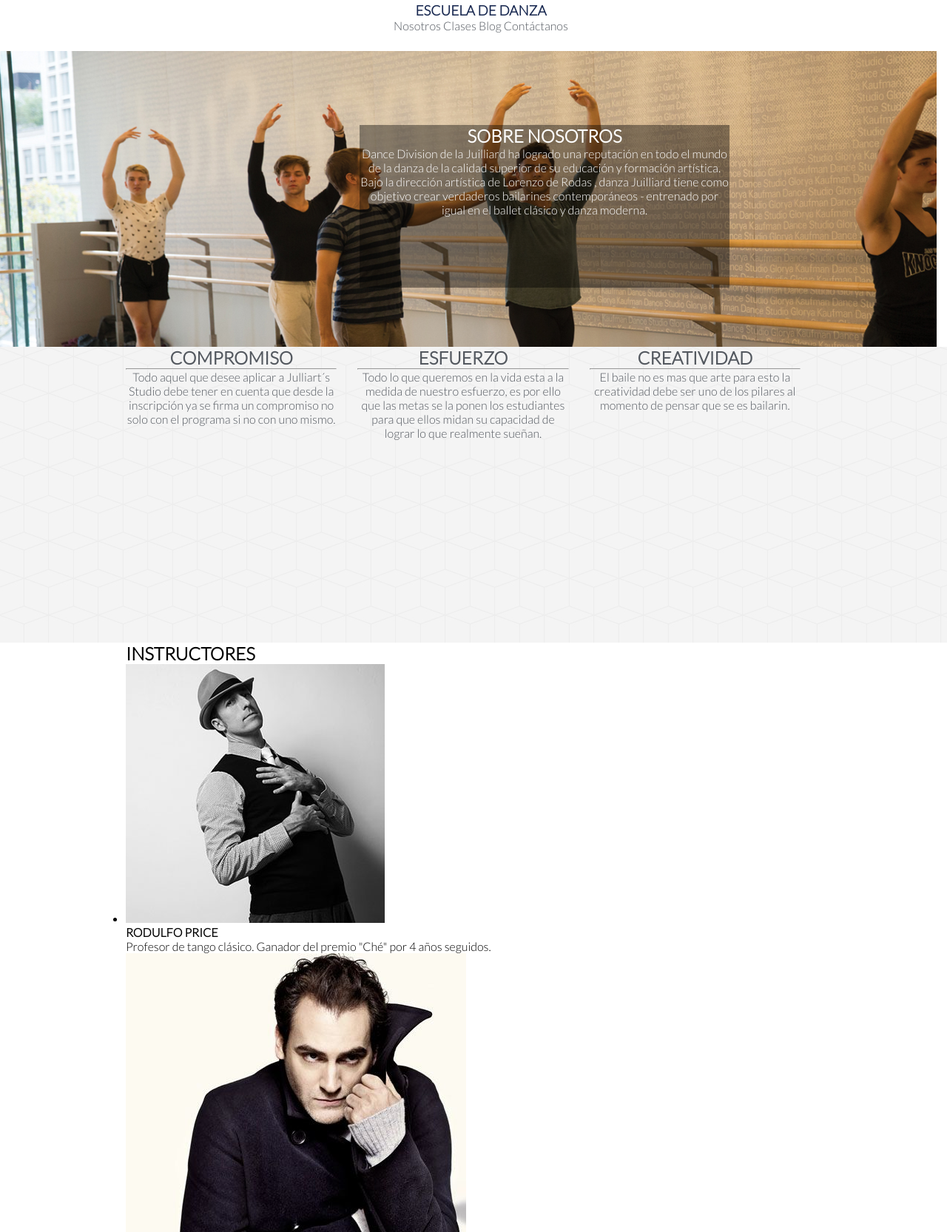
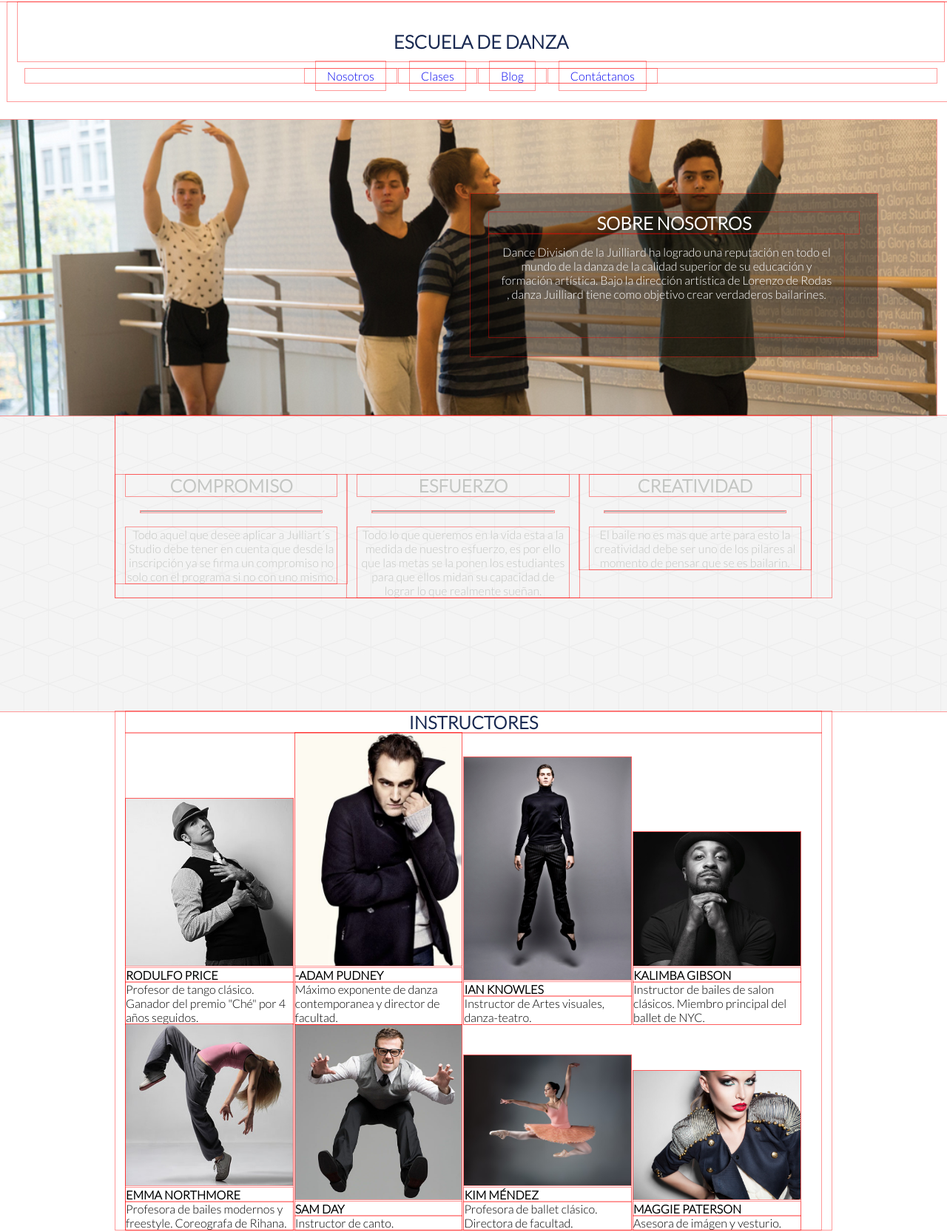
Before and after one commit to MerySantos/Escuela-de-Danza, a plain HTML site: page nosotros.html in a window 1280 px wide. Shown: the part 7-1673 px from the top of the page at 74% size. Drawn offline with Linux system fonts and the light colour scheme.

Commit message:
NOSOTROS VESTIDO LINDO CASA MABE

```diff
--- a/css/main.css
+++ b/css/main.css
@@ -50,35 +50,6 @@
 	display: block;
 	border: 1px solid gray;
 }
-
-/*nosotros]*/
-
-.row.img-nosotros{
-	position: relative;
-	background-image: url("../img/dance_7.jpg") ;
-	background-size: 1500px 550px;
-	height: 400px;
-}
-.fondo-transparente{
-	background-color: rgba(0, 0, 0, .4);
-	width:500px;
-	height: 220px;
-	position: absolute;
-	top: 100px;
-	left: 500px;
-}
-.bg-textura2{
-	background-image: url("../img/cubes.png") ;
-	height: 400px;
-}
-.frases{
-	font-size: 50px;
-	margin: 50px auto;
-}
-.texto-grande{ font-size: 70px; }
-.absoluto p{ margin: 15px 15px 20px auto;font-size: 15px; }
-.absoluto a{ padding: 8px 30px; background: #020E1E; }
-
 /*Oferta de clases*/
 .clases p{font-size: 25px; margin: 70px 23% auto;}
 .clases button{ padding: 20px 9%; font-size: 18px;background: #1A2952;border-radius: 10px;}
--- a/css/nosotros.css
+++ b/css/nosotros.css
@@ -1 +1,60 @@
 /* Inserta tu codigo aqui */
+*{outline: 1px solid rgba(255,0,0,0.4);}
+/*inicio foto central*/
+.img-nosotros{
+	position: relative;
+	background-image: url("../img/dance_7.jpg") ;
+	background-size: 150%;
+	background-position: -2% 39%;
+	height: 400px;
+}
+.fondo-transparente{
+	background-color: rgba(0, 0, 0, .4);
+	width:550px;
+	height: 220px;
+	position: absolute;
+	top: 100px;
+	left: 650px;
+	padding: 25px;
+
+}
+.fondo-transparente p{
+	width: 480px;
+	height: 140px;
+	position: relative;
+	padding: 15px;
+}
+/*fin foto central*/
+/*pilares inicios*/
+.bg-textura2{
+	background-image: url("../img/cubes.png") ;
+	height: 400px;
+}
+.pilares{
+	margin-top: 80px;
+}
+.pilares hr{
+	margin: 20px;
+}
+/*pilares fin*/
+/*instructores*/
+.instruclista{
+	list-style-type: none;
+	display: inline-block;
+	width: 24%;
+	}
+.instruclista img{
+	position: 50% 50%;
+	width:100%;
+	text-align: center;
+	}
+.instruclista p,h4{
+	width:100%;
+	}
+.frases{
+	font-size: 50px;
+	margin: 50px auto;
+}
+.texto-grande{ font-size: 70px; }
+.absoluto p{ margin: 15px 15px 20px auto;font-size: 15px; }
+.absoluto a{ padding: 8px 30px; background: #020E1E; }
--- a/nosotros.html
+++ b/nosotros.html
@@ -15,10 +15,12 @@
 
 	<header class="row menu container text-center"> <!-- YA MEnu -->
 	<!-- Escuela de danza(H3) +ul (class=text-gray) ... No olvidar que existe una clase de  no-decoration -->
-		<h3 class=" col-12 text-blue a-none-decoration">ESCUELA DE DANZA</h3>
-		<ul class=" col-12 text-gray li a-none-decoration">
-			<li>Nosotros</li> <li>Clases</li>
-			<li>Blog</li>  <li>Contáctanos</li>
+		<h3 class="text-blue titulo">ESCUELA DE DANZA</h3>
+		<ul class="text-gray a-none-decoration menu">
+			<li><a href="nosotros.html">Nosotros</a></li>
+			<li><a href="clases.html">Clases</a></li>
+			<li><a href="blog.html">Blog</a></li>
+			<li><a href="contactos.html">Contáctanos</a></li>
 		</ul>
 	</header>
 
@@ -27,28 +29,28 @@
 		<div class="text-white text-center fondo-transparente">
 		<!-- DArle fondo de color +Poner transparencia, absolute -->
 			<h2>SOBRE NOSOTROS</h2>
-			<p>Dance Division de la Juilliard ha logrado una reputación en todo el mundo de la danza de la calidad superior de su educación y formación artística. Bajo la dirección artística de Lorenzo de Rodas , danza Juilliard tiene como objetivo crear verdaderos bailarines contemporáneos - entrenado por igual en el ballet clásico y danza moderna.</p>
+			<p>Dance Division de la Juilliard ha logrado una reputación en todo el mundo de la danza de la calidad superior de su educación y formación artística. Bajo la dirección artística de Lorenzo de Rodas , danza Juilliard tiene como objetivo crear verdaderos bailarines.</p>
 		</div>
 	</section>
 
-	<section class="bg-textura2"> <!-- YA pilares -->
+	<section class="bg-textura2"> <!-- YAA pilares -->
 	 <!-- dar bg:imagen -->
 	 	<div class="container">
-		 	<div class="row pilares text-gray text-center">
-			 	<div class="col-4">
+		 	<div class="row text-gray text-center">
+			 	<div class="col-4 color-hueso pilares">
 			 	<!-- h2 +hr+p -->
 
 				 	<h2>COMPROMISO</h2>
 				 	<hr>
 				 	<p>Todo aquel que desee aplicar a Julliart´s Studio debe tener en cuenta que desde la inscripción ya se firma un compromiso no solo con el programa si no con uno mismo.</p>
 			 	</div>
-			 	<div class="col-4">
+			 	<div class="col-4 color-hueso pilares">
 			 		<!-- h2 +hr+p -->
 				 	<h2>ESFUERZO</h2>
 				 	<hr>
 				 	<p>Todo lo que queremos en la vida esta a la medida de nuestro esfuerzo, es por ello que las metas se la ponen los estudiantes para que ellos midan su capacidad de lograr lo que realmente sueñan.</p>
 			 	</div>
-			 	<div class="col-4">
+			 	<div class="col-4 color-hueso pilares">
 			 		<!-- h2 +hr+p -->
 					<h2>CREATIVIDAD</h2>
 			 		<hr>
@@ -60,47 +62,47 @@
 		</div>
  	</section>
 
- 	<section class="container"> <!-- -YA instructores -->
+ 	<section class="container"> <!-- -Yno instructores -->
 
- 		<h1>INSTRUCTORES</h1>
+ 		<h1 class="text-center text-blue">INSTRUCTORES</h1>
  		<!-- lista ( img + h4 + p) con inline-block -->
  		<ul>
- 			<li>
+ 			<li class="instruclista text-left">
  				<img src="img/profesor_4.jpg">
  				<h4>RODULFO PRICE</h4>
  				<p>Profesor de tango clásico. Ganador del premio "Ché" por 4 años seguidos.</p>
  			</li>
- 			<li>
+ 			<li class="instruclista text-left">
  				<img src="img/profesor_14.jpg">
  				<h4>-ADAM PUDNEY</h4>
  				<p>Máximo exponente de danza contemporanea y director de facultad.</p>
  			</li>
- 			<li>
+ 			<li class="instruclista text-left">
  				<img src="img/profesor_1.jpg">
  				<h4>IAN KNOWLES</h4>
  				<p>Instructor de Artes visuales, danza-teatro.</p>
  			</li>
- 			<li>
+ 			<li class="instruclista text-left">
  				<img src="img/profesor_10.jpg">
  				<h4>KALIMBA GIBSON</h4>
  				<p>Instructor de bailes de salon clásicos. Miembro principal del ballet de NYC.</p>
  			</li>
- 			<li>
+ 			<li class="instruclista text-left">
  				<img src="img/profesor_11.jpg">
  				<h4>EMMA NORTHMORE</h4>
  				<p>Profesora de bailes modernos y freestyle. Coreografa de Rihana.</p>
  			</li>
- 			<li>
+ 			<li class="instruclista text-left">
  				<img src="img/profesor_12.jpg">
  				<h4>SAM DAY</h4>
  				<p>Instructor de canto.</p>
  			</li>
- 			<li>
+ 			<li class="instruclista text-left">
  				<img src="img/profesor_9.jpg">
  				<h4>KIM MÉNDEZ</h4>
  				<p>Profesora de ballet clásico. Directora de facultad.</p>
  			</li>
- 			<li>
+ 			<li class="instruclista text-left">
  				<img src="img/profesor_15.jpg">
  				<h4>MAGGIE PATERSON</h4>
  				<p>Asesora de imágen y vesturio.</p>
@@ -108,34 +110,48 @@
  		</ul>
  	</section>
 
- 	<section class="text-center text-blue bg-textura2"> <!-- ya Frase -->
- 	<!-- bg img -->
- 		<p class=" frases"><em> <!-- subir font-size  y darle margin o padding-->"Mi plan es bailar hasta que todo se solucione"</em></p>
+ 	<section class="lema text-center text-blue bg-textura2"> <!-- YA Frase --><!-- bg img -->
+
+ 		<p>
+ 		<em> <!-- subir font-size  y darle margin o padding-->
+ 		"Mi plan es bailar hasta que todo se solucione"</em></p>
 	</section>
 
 
- 	<footer> <!-- contactanos + derechos reservados -->
+ <footer> <!--YAA contactanos + derechos reservados -->
 		<div class="bg-contactanos"> <!-- Contactanos -->
 			<!-- imagen de fondo( zapatillas de ballet)(alineado a la derechaq) + color de fondo: blanco-->
 			<div class="container">
 				<div class="row">
-					<div class="col-7 display-ib">
+					<div class="col-6 display-ib">
 					<!-- h1 (text-blue) + 3 imput (con imagenes y texto) + button ( Enviar con texto blanco) -->
 						<h1 class="text-blue ">Contáctanos</h1>
-						<input type="text"  placeholder="Nombre"> </input>
-						<input type="text" placeholder="Email"></input>
-						<input type="text" placeholder="Mensaje"></input>
-						<div class="enviar bg-blue text-white">Enviar</div>
-					</div>
+						<form>
+							<p>
+								<label> <i class="fa fa-user" aria-hidden="true"></i> </label>
+								<input type="text"placeholder="Nombre"></input>
+							</p>
+							<p>
+								<label> <i class="fa fa-envelope" aria-hidden="true"></i> </label>
+								<input type="text"placeholder="Email"></input>
+							</p>
+							<p>
+								<label class="abso-p"> <i class="fa fa-pencil" aria-hidden="true"></i> </label> &nbsp &nbsp &nbsp &nbsp
+								<textarea placeholder="Mensaje" rows="10" cols="40"></textarea>
+							</p>
+						</form>
 
-					<div class="col-5"> <!-- vacia --> </div>
+						<button class="enviar bg-blue text-white"><h3>ENVIAR</h3></button>
+						</div>
+					<div class="col-6"> <!-- vacia --></div>
 				</div>
 			</div>
 		</div>
+
 		<!--YAA bg:azul y alineado a la izquierda o flotante left -->
 		<p class="text-white bg-blue float-left col-12">
 		 ©Escuela de danza.Todos los derechos reservados
-		</p>
+		 </p>
 
 	</footer>
 
```
Also changed, not shown: index.html (+4 -4 lines).
